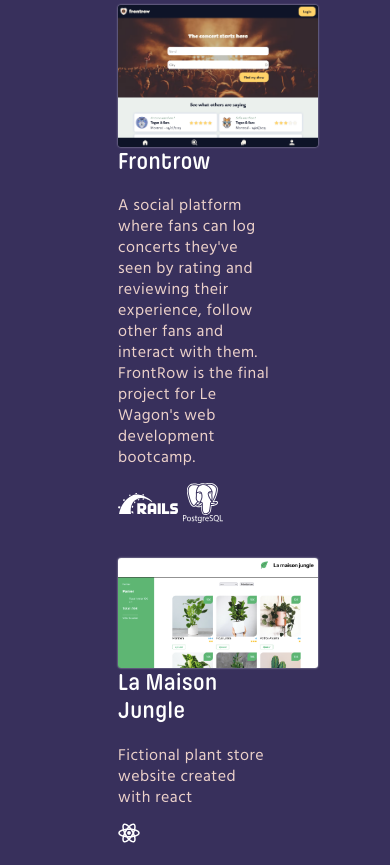
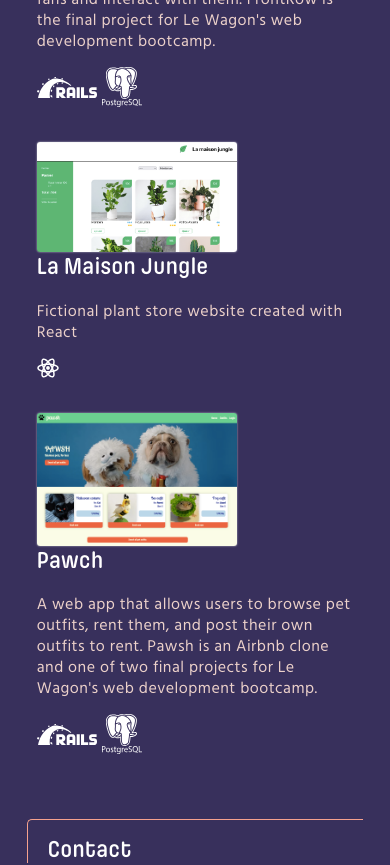
Before and after one commit to daouasof/my-portfolio, a React (Create React App) app: page / in a window 390 px wide. Shown: the part 964-1829 px from the top of the page. Built offline with nearby package versions, Linux system fonts and the light colour scheme.

Commit message:
put a relative margin for small devices

```diff
--- a/src/components/Main.jsx
+++ b/src/components/Main.jsx
@@ -34,7 +34,7 @@ function Main() {
         />
         <Project
           name="La Maison Jungle"
-          description="Fictional plant store website created with react"
+          description="Fictional plant store website created with React"
           link="https://daouasof.github.io/la-maison-jungle/"
           cover={Jungle}
           stack={[{ stackname: 'React', source: React }]}
--- a/src/styles/App.css
+++ b/src/styles/App.css
@@ -20,6 +20,8 @@
 @media only screen and (max-width: 1024px) {
   .App {
     flex-direction: column;
+    margin-left: 5%;
+    margin-right: 5%;
   }
 }
 :root {
--- a/src/styles/Nav.css
+++ b/src/styles/Nav.css
@@ -19,7 +19,7 @@ ul {
     top: 0;
     right: 20px;
     background-color: var(--strong2);
-    width: 90%;
+    width: 100%;
     display: flex;
     justify-content: flex-end;
     padding-bottom: 10px;
```
